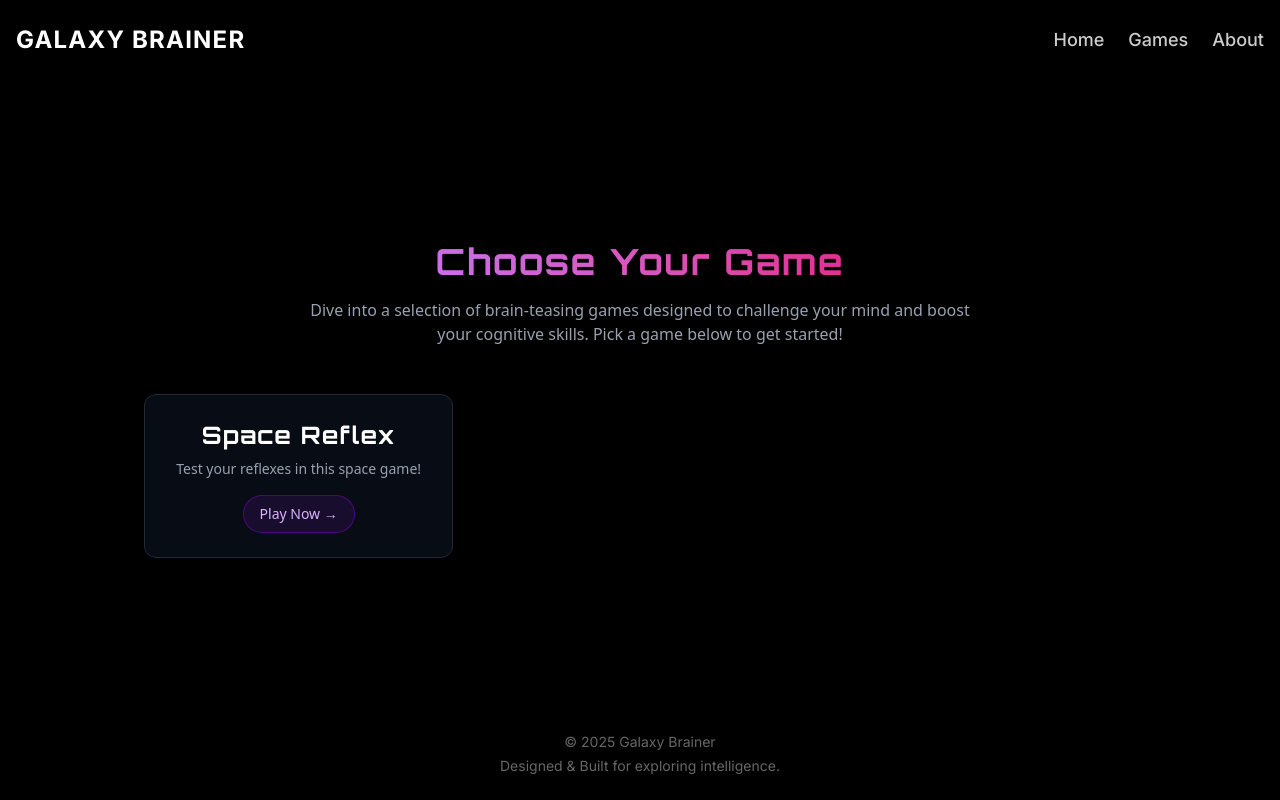
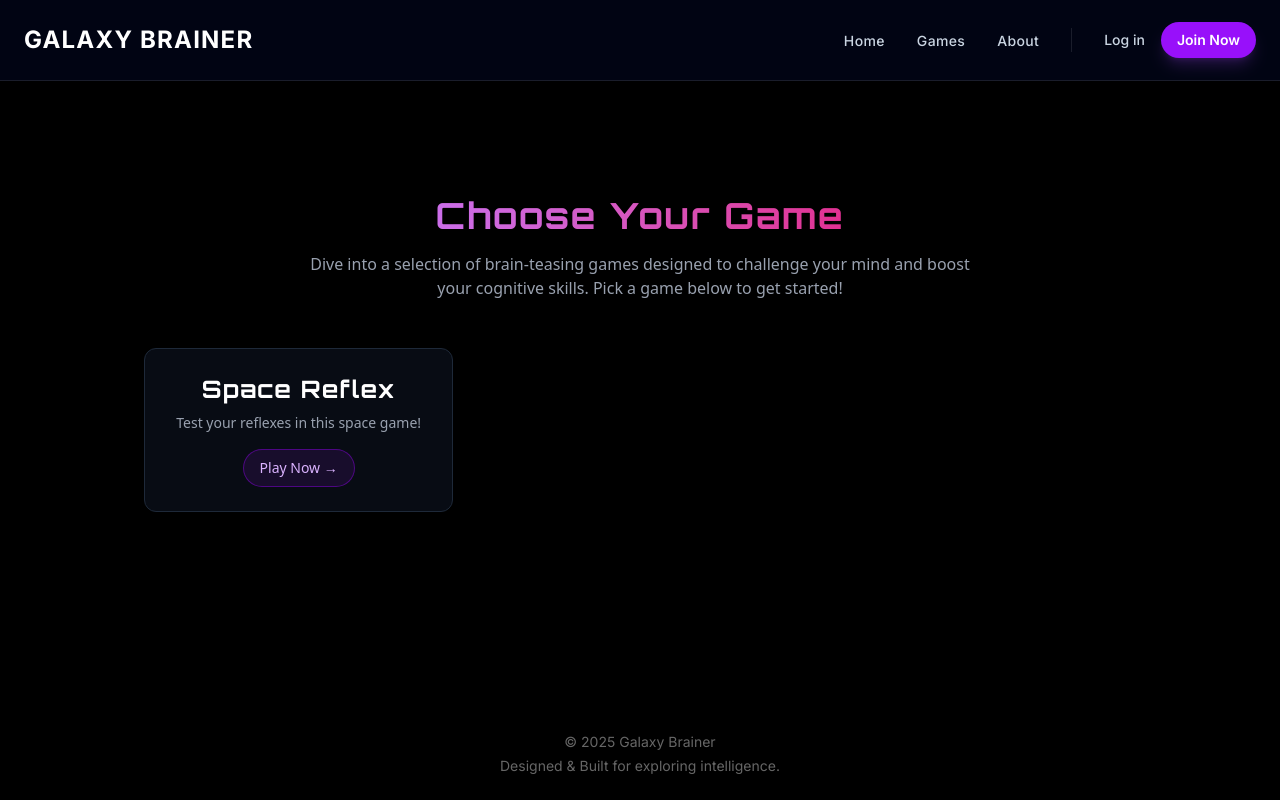
Before and after one commit to Patryk-Szymula/galaxy-brainer, a Next.js app: page /games in a window 1280 px wide. Built offline with nearby package versions, Linux system fonts and the light colour scheme.

Commit message:
Fix scrolling

```diff
--- a/app/games/layout.tsx
+++ b/app/games/layout.tsx
@@ -2,7 +2,7 @@ import { ReactNode } from "react";
 
 export default function GameLayout({ children }: { children: ReactNode }) {
   return (
-    <div className="min-h-screen w-full bg-black text-white flex flex-col items-center justify-center p-4 font-sans">
+    <div className="w-full bg-black text-white flex flex-1 flex-col items-center justify-center p-4 font-sans">
       {children}
     </div>
   );
--- a/app/games/page.tsx
+++ b/app/games/page.tsx
@@ -5,7 +5,7 @@ export default function GameListPage({ children }: { children: React.ReactNode }
   const gameList = Object.entries(GAME_REGISTRY);
 
   return (
-    <div className="flex flex-col items-center justify-center w-full max-w-5xl mx-auto space-y-12">
+    <div className="flex flex-1 flex-col items-center justify-center w-full max-w-5xl mx-auto space-y-12">
       <div className="text-center space-y-4">
         <h1 className="text-4xl font-bold tracking-wider text-transparent bg-clip-text bg-gradient-to-r from-purple-400 to-pink-600">
           Choose Your Game
--- a/app/globals.css
+++ b/app/globals.css
@@ -11,3 +11,37 @@ h4 {
   font-family: var(--font-orbitron), sans-serif;
   letter-spacing: 0.05em;
 }
+
+@layer utilities {
+
+  /* For WebKit browsers (Chrome, Safari, Edge) */
+  ::-webkit-scrollbar {
+    width: 10px;
+    /* Width of the scrollbar */
+  }
+
+  ::-webkit-scrollbar-track {
+    background: #020617;
+    /* Dark background color (slate-950) */
+  }
+
+  ::-webkit-scrollbar-thumb {
+    background: #475569;
+    /* Color of the scrollbar thumb (slate-600) */
+    border-radius: 5px;
+    /* Rounded corners */
+    border: 2px solid #020617;
+    /* Margin around the thumb */
+  }
+
+  ::-webkit-scrollbar-thumb:hover {
+    background: #6366f1;
+    /* Lighter color on hover (indigo-500) */
+  }
+
+  /* For Firefox */
+  * {
+    scrollbar-width: thin;
+    scrollbar-color: #475569 #020617;
+  }
+}
--- a/components/layout/Header.tsx
+++ b/components/layout/Header.tsx
@@ -8,28 +8,58 @@ export function Header() {
     ];
 
     return (
-        <header className="absolute top-0 left-0 w-full z-50 bg-transparent">
-            <div className="container mx-auto px-4 py-6 flex justify-between items-center">
+        <header className="fixed top-0 left-0 w-full z-50 border-b border-white/10 bg-slate-950/80 backdrop-blur-md transition-all duration-300">
+            <div className="container mx-auto px-6 h-20 flex justify-between items-center">
+
                 {/* Logo - text, but future logo.svg [cite: 72] */}
                 <Link href="/" className="text-2xl font-bold text-white tracking-wider hover:opacity-80 transition-opacity">
                     GALAXY BRAINER
                 </Link>
 
-                {/* Navigation Links */}
-                <nav>
-                    <ul className="flex space-x-6">
+                {/* Desktop Navigation */}
+                <nav className="hidden md:flex items-center space-x-8">
+                    <ul className="flex space-x-8">
                         {NavItems.map((item) => (
                             <li key={item.name}>
                                 <Link
                                     href={item.href}
-                                    className="text-white/80 hover:text-white font-medium text-lg transition-colors duration-200"
+                                    className="text-slate-300 hover:text-white font-medium text-sm tracking-wide transition-colors duration-200"
                                 >
                                     {item.name}
                                 </Link>
                             </li>
                         ))}
                     </ul>
+
+                    {/* Separator */}
+                    <div className="h-6 w-px bg-white/10"></div>
+
+                    {/* Auth Buttons */}
+                    <div className="flex items-center space-x-4">
+                        <Link
+                            href="#"
+                            className="text-slate-300 hover:text-white font-medium text-sm transition-colors"
+                        >
+                            Log in
+                        </Link>
+                        <Link
+                            href="#"
+                            className="px-4 py-2 bg-purple-600 hover:bg-purple-500 text-white text-sm font-semibold rounded-full transition-all shadow-lg shadow-purple-500/20"
+                        >
+                            Join Now
+                        </Link>
+                    </div>
                 </nav>
+
+                {/* Mobile Menu Button */}
+                <button className="md:hidden text-white p-2">
+                    <span className="sr-only">Open menu</span>
+                    {/* Hamburger Icon */}
+                    <svg className="w-6 h-6" fill="none" viewBox="0 0 24 24" stroke="currentColor">
+                        <path strokeLinecap="round" strokeLinejoin="round" strokeWidth={2} d="M4 6h16M4 12h16M4 18h16" />
+                    </svg>
+                </button>
+
             </div>
         </header>
     );
```
